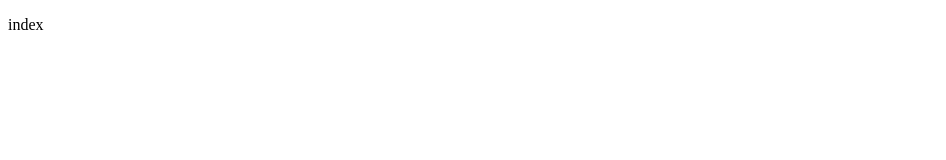
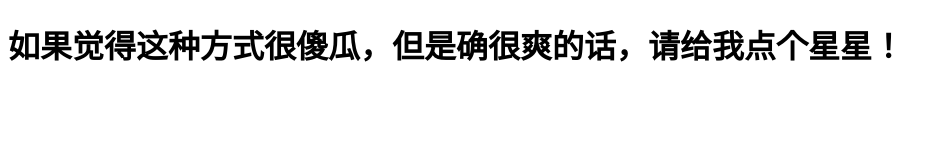
Before and after one commit to bohaochen/webpack-fool-multiple, a website: page src/helloWorld/index.html in a window 1280 px wide. Shown: the whole page, without its empty margins (0-946 px from the left). Drawn offline with Linux system fonts and the light colour scheme.

Commit message:
改一下
1111

```diff
--- a/src/helloWorld/index.html
+++ b/src/helloWorld/index.html
@@ -8,7 +8,7 @@
 
 <div class="container">
     <div class="row">
-        <div><p>index</p></div>
+        <div><h1>如果觉得这种方式很傻瓜，但是确很爽的话，请给我点个星星！</h1></div>
         <div class="col-md-12 tcon">
 
         </div>
```
